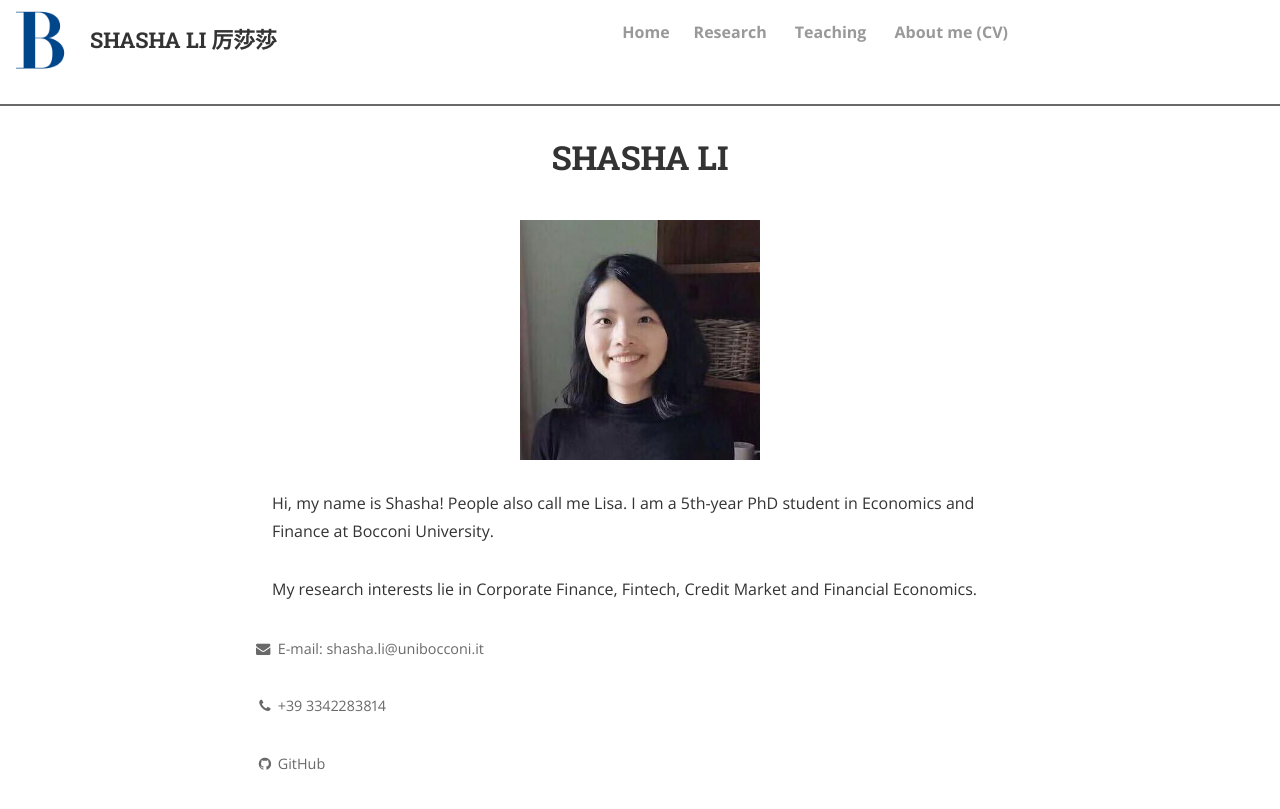
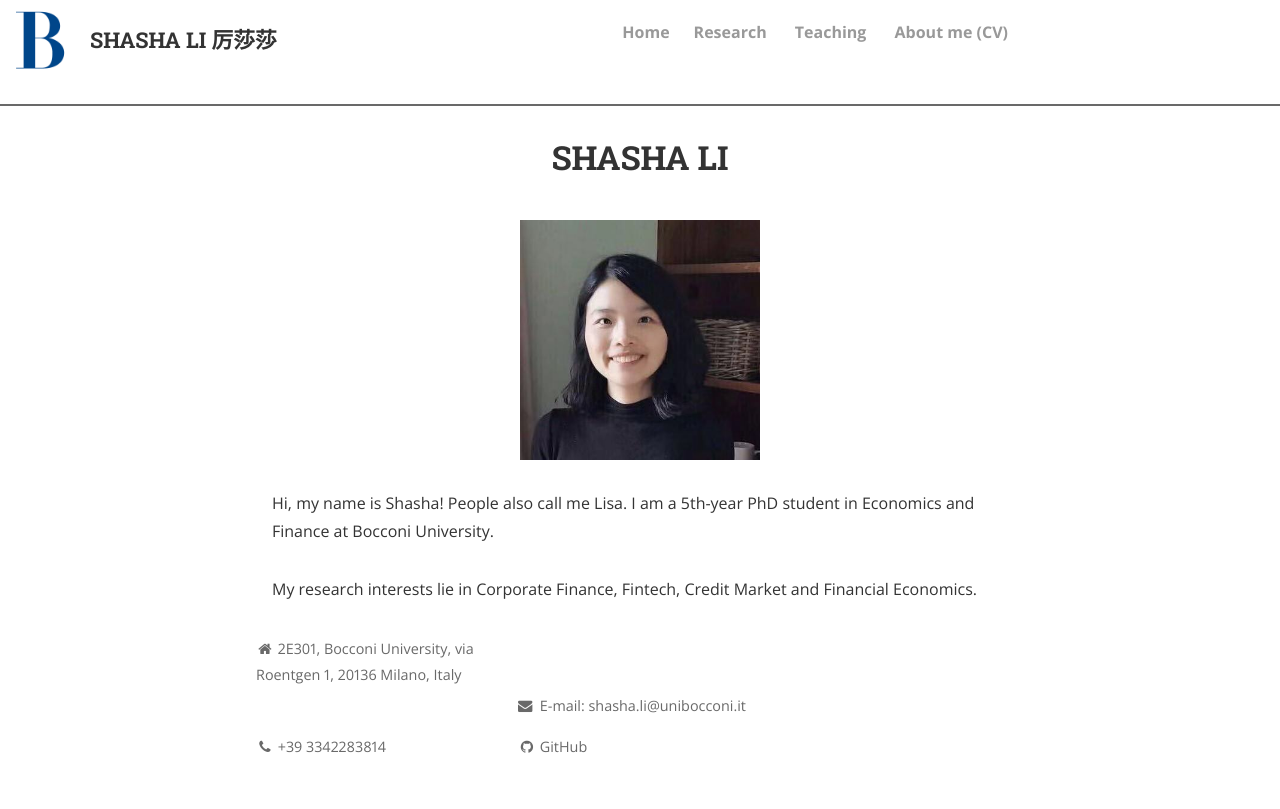
Before and after one commit to shasha-li/shasha-li.github.io, a Jekyll site: the page built from index.html, in a window 1280 px wide. Shown: the top 809 px of the page. Built offline with Jekyll 4.4.1, drawn with Linux system fonts in a browser that asks for light colours; nearby versions of some CDN libraries; the list of posts is cut into pages by our own code; comment, search, counter and statistics services are not loaded; a style sheet for code colours, icons or effects is not loaded.

Commit message:
Update footer.html

```diff
--- a/_includes/footer.html
+++ b/_includes/footer.html
@@ -2,15 +2,20 @@
 
   <div class="wrapper">
 
+
+    <div class="site-contact">
+      <p><a><i class="fa fa-home"></i> 2E301, Bocconi University, via Roentgen 1, 20136 Milano, Italy</a></p>
+    </div>
+
+     <br></br>
     <div class="site-navigation">
       <p><a href="mailto:shasha.li@unibocconi.it"><i class="fa fa-envelope"></i> E-mail: shasha.li@unibocconi.it</a></p>
     </div>
 
-    <br></br>
+
     <div class="site-contact">
       <p><a><i class="fa fa-phone"></i> +39 3342283814</a></p>
     </div>
-      <br></br>
     <div class="site-contact">
       <p><a href="https://github.com/shasha-li"><i class="fa fa-github"></i> GitHub</a></p>
     </div>
```
